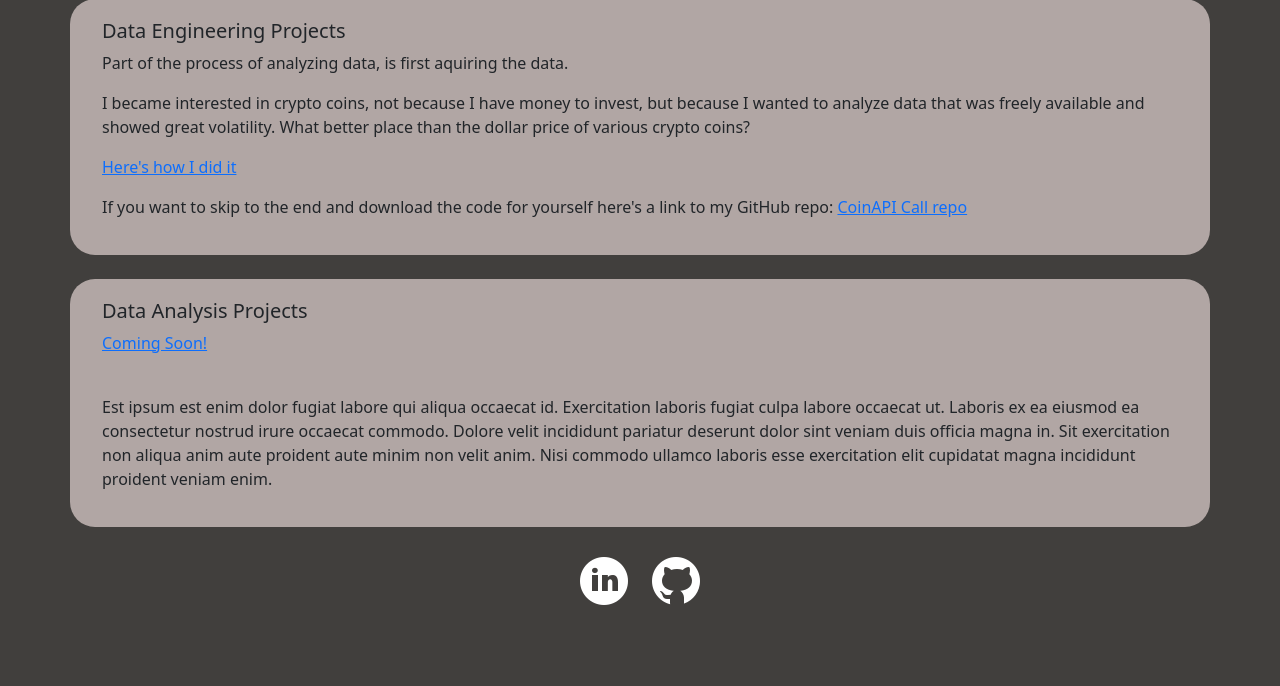
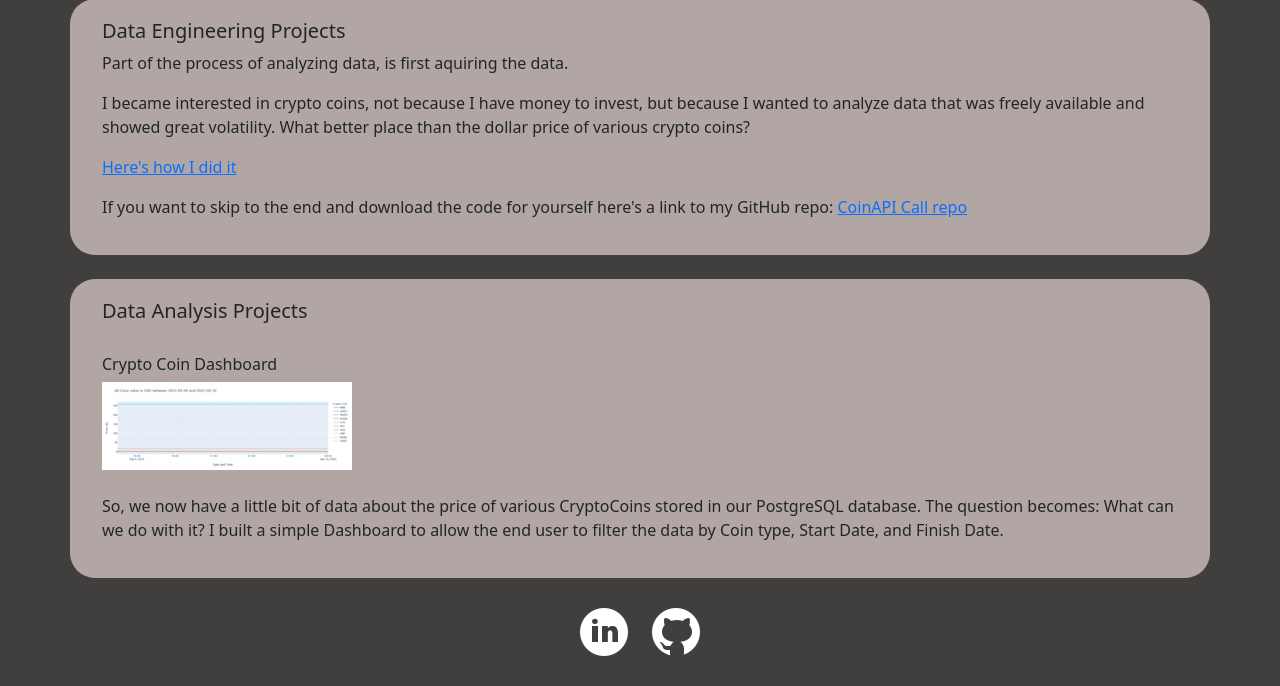
Before and after one commit to paul-stork/landing-page, a Flask app: page /projects in a window 1280 px wide. Shown: the part 114-800 px from the top of the page. Run offline with Flask 3, Linux system fonts and the light colour scheme; some libraries are stand-ins or nearby versions.

Commit message:
Update Projects page

```diff
--- a/app/projects/templates/projects.html
+++ b/app/projects/templates/projects.html
@@ -22,9 +22,16 @@
         <div class='row main-div1'>
             <div class='col'>
                 <h5>Data Analysis Projects</h5>
-                <a href='{{ url_for('projects.cryptoProject') }}'><p>Coming Soon!</p></a>
                 <br />
-                <p>Est ipsum est enim dolor fugiat labore qui aliqua occaecat id. Exercitation laboris fugiat culpa labore occaecat ut. Laboris ex ea eiusmod ea consectetur nostrud irure occaecat commodo. Dolore velit incididunt pariatur deserunt dolor sint veniam duis officia magna in. Sit exercitation non aliqua anim aute proident aute minim non velit anim. Nisi commodo ullamco laboris esse exercitation elit cupidatat magna incididunt proident veniam enim.</p>
+                <h6>Crypto Coin Dashboard</h6>
+                <a href='{{ url_for('projects.cryptoProject') }}'><img src="{{ url_for('static', filename='images/plot_thumbnail.jpg') }}"
+                    width='250'
+                    height='88' /></a>
+                <br />
+                <br />
+                <p>So, we now have a little bit of data about the price of various CryptoCoins stored in our PostgreSQL database. The question becomes: What can we do with it?
+                    I built a simple Dashboard to allow the end user to filter the data by Coin type, Start Date, and Finish Date.
+                </p>
             </div>
         </div>
 {% endblock %}
--- a/app/templates/base.html
+++ b/app/templates/base.html
@@ -35,7 +35,7 @@
                     <img src="{{url_for('static', filename='images/muninn and huginn.png')}}"
                     width='95'
                     height='50'
-                    alt="Paul Stork Labs Running Man Icon"
+                    alt="Paul Stork Two Ravens Icon"
                     class="d-inline-block align-text-middle">
                     | Paul Stork Labs
                 </a>
```
Also changed, not shown: app/static/images/plot_thumbnail.jpg (added).
